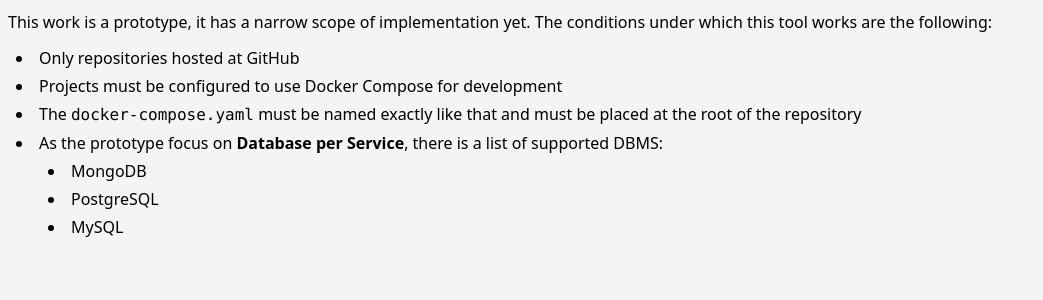
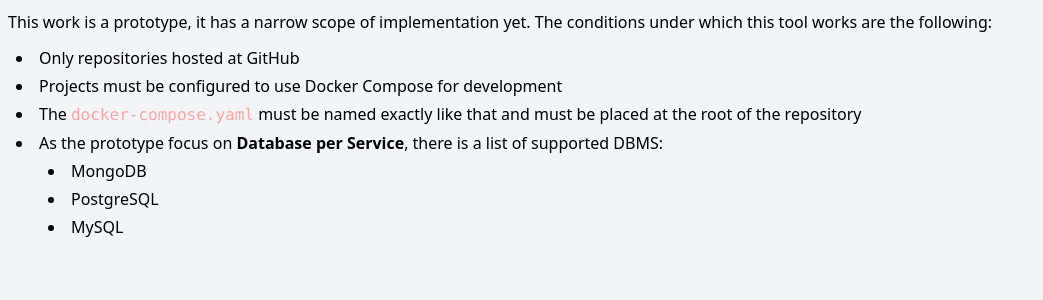
Before and after one commit to the-sortinghat/ProtoINCT, a Nuxt app in the folder frontend/: page /preconditions in a window 1280 px wide. Shown: the top 300 px of the page, without its empty margins (0-1043 px from the left). Built offline with nearby package versions, Linux system fonts and the light colour scheme.

Commit message:
add frufru to code tags
Signed-off-by: João Daniel <jotaf.daniel@gmail.com>

```diff
--- a/frontend/components/Preconditions.vue
+++ b/frontend/components/Preconditions.vue
@@ -20,8 +20,8 @@
       </li>
 
       <li>
-        The <code>docker-compose.yaml</code> must be named exactly like that and
-        must be placed at the root of the repository
+        The <code class="text-red-300">docker-compose.yaml</code> must be named
+        exactly like that and must be placed at the root of the repository
       </li>
 
       <li>
```
